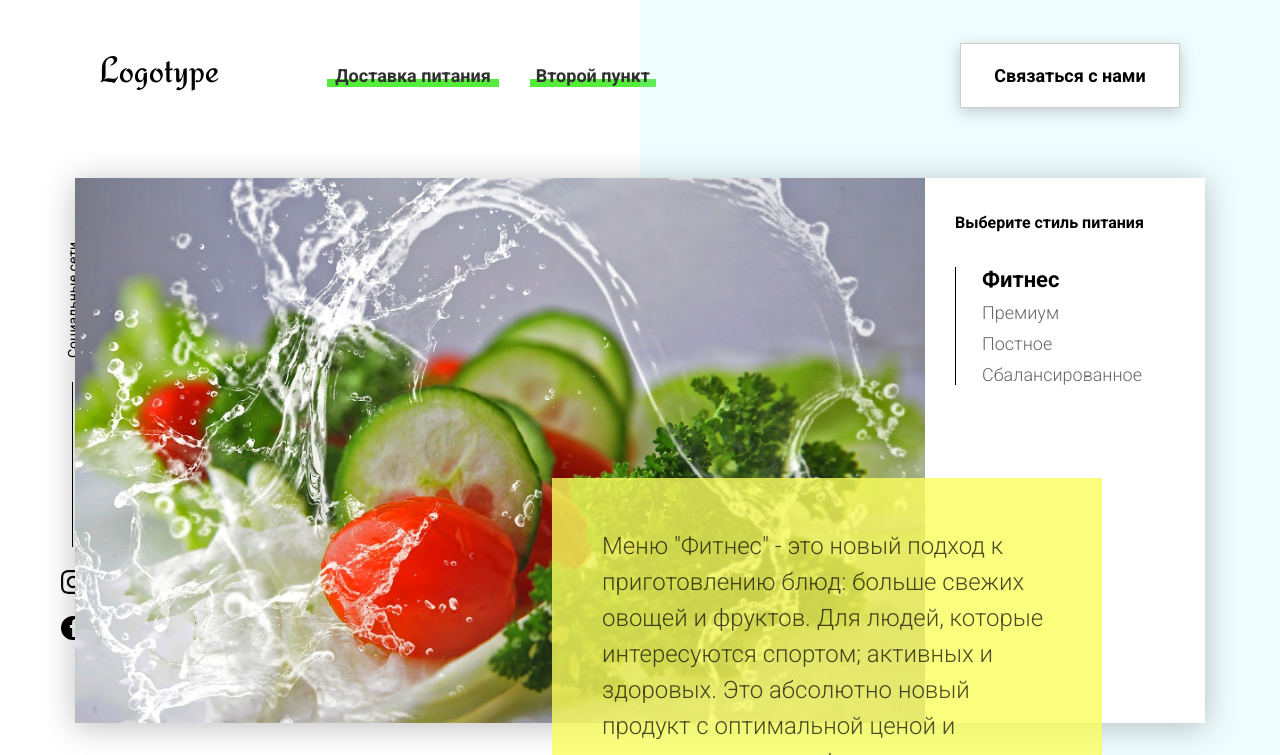
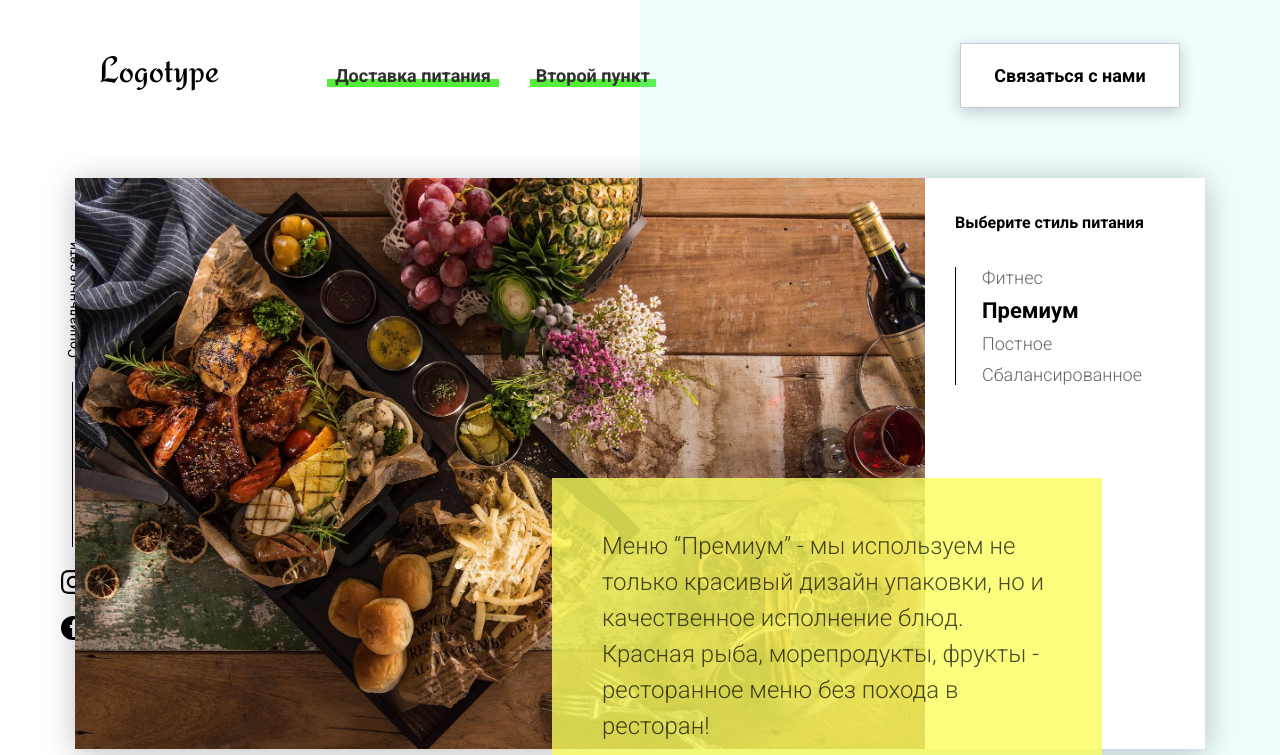
Before and after one commit to kasim87/FRESH__FOOD, a plain HTML site: page index.html in a window 1280 px wide. Both pictures are taken after a click on the element "Премиум". Shown: the top 755 px of the page. Drawn offline with Linux system fonts and the light colour scheme.

Commit message:
реализована логика переключения вкладок

```diff
--- a/index.html
+++ b/index.html
@@ -45,28 +45,35 @@
               ценой и высоким качеством!
             </div>
           </div>
-          <!-- <div class="tabcontent">
-                    <img src="img/tabs/elite.jpg" alt="elite">
+          <div class="tabcontent">
+            <img src="img/tabs/elite.jpg" alt="elite" />
             <div class="tabcontent__descr">
-                        Меню “Премиум” - мы используем не только красивый дизайн упаковки, но и качественное исполнение блюд. Красная рыба, морепродукты, фрукты - ресторанное меню без похода в ресторан!
-                    </div>
-                </div> -->
-          <!-- <div class="tabcontent">
-                    <img src="img/tabs/post.jpg" alt="post">
-                    <div class="tabcontent__descr">
-                        Наше специальное “Постное меню” - это тщательный подбор ингредиентов: полное отсутствие продуктов животного происхождения. Полная гармония с собой и природой в каждом элементе! Все будет Ом!
+              Меню “Премиум” - мы используем не только красивый дизайн упаковки,
+              но и качественное исполнение блюд. Красная рыба, морепродукты,
+              фрукты - ресторанное меню без похода в ресторан!
             </div>
           </div>
           <div class="tabcontent">
-                    <img src="img/tabs/vegy.jpg" alt="vegy">
+            <img src="img/tabs/post.jpg" alt="post" />
             <div class="tabcontent__descr">
-                        Меню "Сбалансированное" - это соответствие вашего рациона всем научным рекомендациям. Мы тщательно просчитываем вашу потребность в к/б/ж/у и создаем лучшие блюда для вас.
+              Наше специальное “Постное меню” - это тщательный подбор
+              ингредиентов: полное отсутствие продуктов животного происхождения.
+              Полная гармония с собой и природой в каждом элементе! Все будет
+              Ом!
             </div>
-                </div> -->
+          </div>
+          <div class="tabcontent">
+            <img src="img/tabs/vegy.jpg" alt="vegy" />
+            <div class="tabcontent__descr">
+              Меню "Сбалансированное" - это соответствие вашего рациона всем
+              научным рекомендациям. Мы тщательно просчитываем вашу потребность
+              в к/б/ж/у и создаем лучшие блюда для вас.
+            </div>
+          </div>
           <div class="tabheader">
             <h3>Выберите стиль питания</h3>
             <div class="tabheader__items">
-              <div class="tabheader__item tabheader__item_active">Фитнес</div>
+              <div class="tabheader__item">Фитнес</div>
               <div class="tabheader__item">Премиум</div>
               <div class="tabheader__item">Постное</div>
               <div class="tabheader__item">Сбалансированное</div>
--- a/js/script.js
+++ b/js/script.js
@@ -0,0 +1,24 @@
+window.addEventListener("DOMContentLoaded", () => {
+  //Tabs
+
+  const tabs = document.querySelectorAll(".tabheader__item"),
+    tabsContent = document.querySelectorAll(".tabcontent");
+
+  const showHideTabsContent = (indexNum = 0) => {
+    tabsContent.forEach(
+      (item, i) => (item.style.display = i === indexNum ? "block" : "none"),
+    );
+
+    tabs.forEach((item, i) =>
+      i === indexNum
+        ? item.classList.add("tabheader__item_active")
+        : item.classList.remove("tabheader__item_active"),
+    );
+  };
+
+  tabs.forEach((item, index) =>
+    item.addEventListener("click", () => showHideTabsContent(index)),
+  );
+
+  showHideTabsContent();
+});
```
Lines whose indentation alone changed are shown as unchanged.
